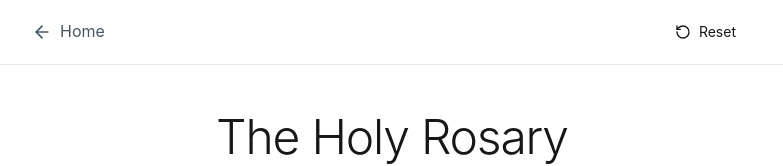
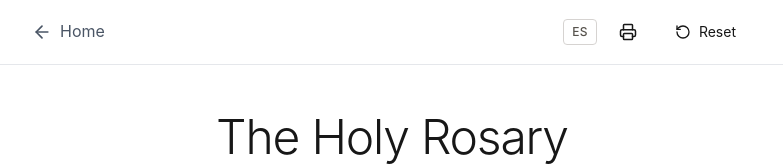
Before and after one commit to davegutierrez0/sanctu, a Next.js app: page /rosary in a window 1280 px wide. Shown: the top 166 px of the page, without its empty margins (248-1031 px from the left). Built offline with nearby package versions, Linux system fonts and the light colour scheme.

Commit message:
fix printer icon

```diff
--- a/app/page.tsx
+++ b/app/page.tsx
@@ -59,14 +59,6 @@ export default function HomePage() {
               aria-label="Toggle theme"
             >
               {isDark ? <Sun size={20} /> : <Moon size={20} />}
-            </button>
-
-            <button
-              onClick={() => window.print()}
-              className="p-2.5 rounded-lg hover:bg-gray-100 dark:hover:bg-gray-800 transition-colors"
-              aria-label={ui.print}
-            >
-              <Printer size={20} />
             </button>
 
             <a
--- a/app/readings/page.tsx
+++ b/app/readings/page.tsx
@@ -1,6 +1,6 @@
 'use client';
 
-import { ArrowLeft } from 'lucide-react';
+import { ArrowLeft, Printer } from 'lucide-react';
 import Link from 'next/link';
 import { useEffect, useState, useCallback } from 'react';
 import { toLocalISODate } from '@/lib/date';
@@ -89,7 +89,7 @@ export default function ReadingsPage() {
               onClick={() => window.print()}
               className="px-4 py-2 rounded-lg hover:bg-gray-100 dark:hover:bg-gray-800 transition-colors text-sm"
             >
-              Print
+              <Printer size={18} />
             </button>
           </div>
         </div>
--- a/app/rosary/page.tsx
+++ b/app/rosary/page.tsx
@@ -2,7 +2,8 @@
 
 import { getTodaysMystery, ROSARY_MYSTERIES, getLocalizedMystery, ROSARY_UI, type MysteryType } from '@/lib/data/rosary';
 import { useLanguage } from '@/components/ThemeProvider';
-import { ArrowLeft, RotateCcw } from 'lucide-react';
+import { LanguageToggleCompact } from '@/components/LanguageToggle';
+import { ArrowLeft, Printer, RotateCcw } from 'lucide-react';
 import Link from 'next/link';
 import { useMemo, useState } from 'react';
 
@@ -56,6 +57,15 @@ export default function RosaryPage() {
             Home
           </Link>
 
+          <div className="flex items-center gap-3">
+            <LanguageToggleCompact />
+            <button
+              onClick={() => window.print()}
+              className="p-2.5 rounded-lg hover:bg-gray-100 dark:hover:bg-gray-800 transition-colors"
+              aria-label="Print"
+            >
+              <Printer size={18} />
+            </button>
             <button
               onClick={reset}
               className="flex items-center gap-2 px-4 py-2 rounded-lg hover:bg-gray-100 dark:hover:bg-gray-800 transition-colors text-sm"
@@ -63,6 +73,7 @@ export default function RosaryPage() {
               <RotateCcw size={16} />
               Reset
             </button>
+          </div>
         </div>
       </nav>
 
```
Lines whose indentation alone changed are shown as unchanged.
